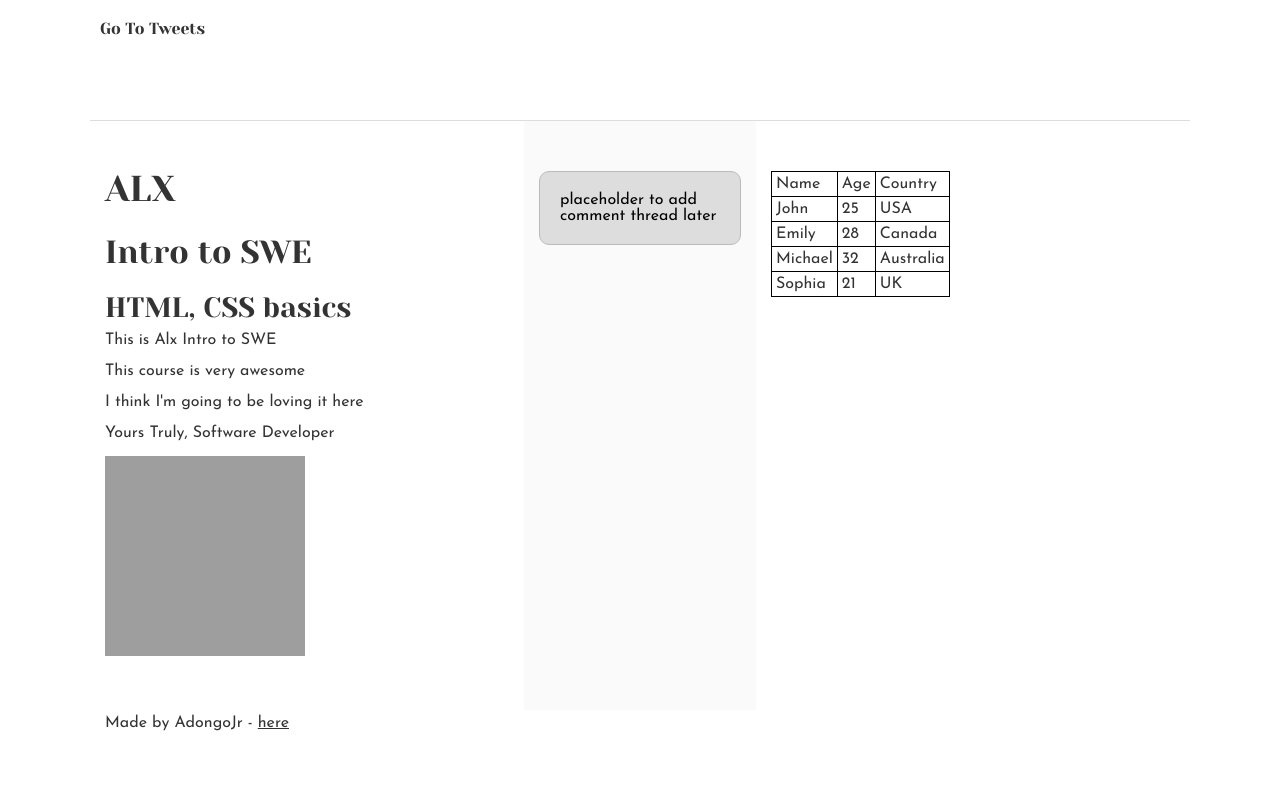
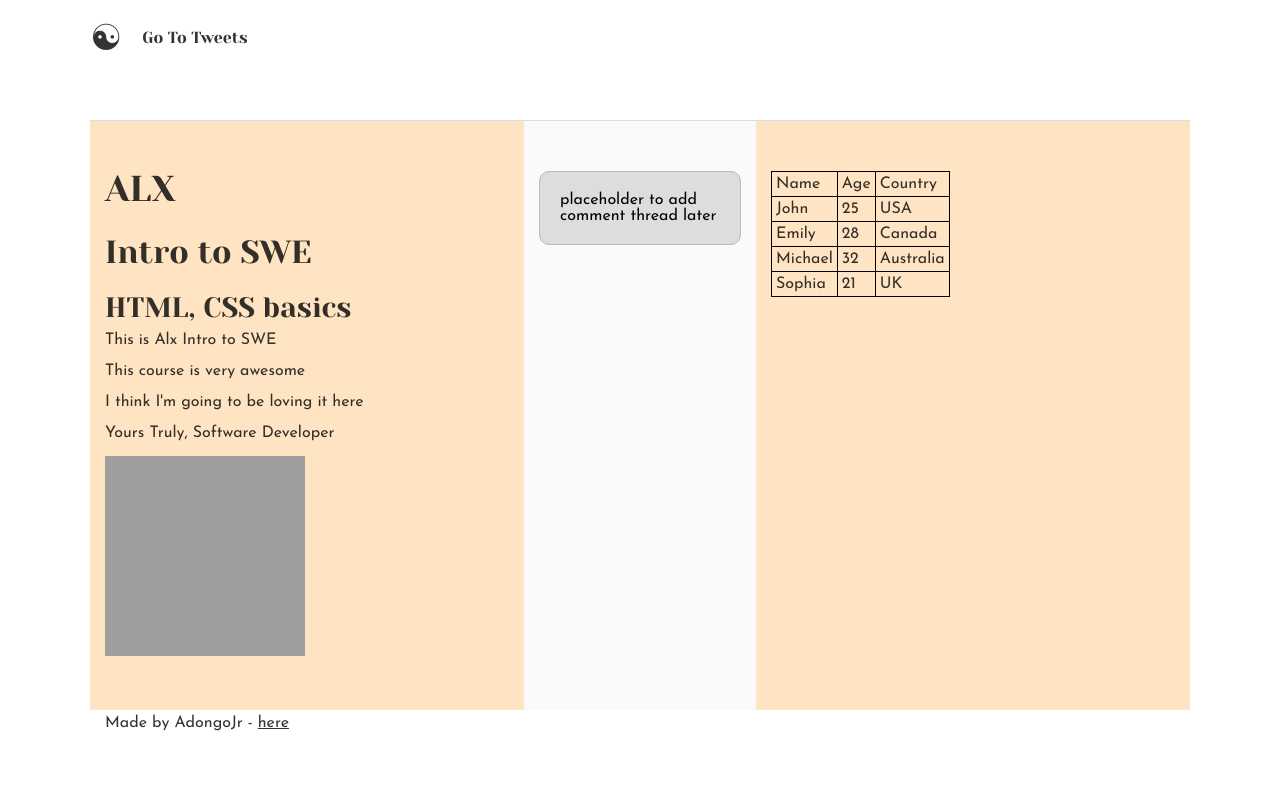
Before and after one commit to AdongoJr2/alx_html_css, a plain HTML site: page css_basic/index.html in a window 1280 px wide. Drawn offline with Linux system fonts and the light colour scheme; grey boxes are pictures that could not be loaded.

Commit message:
3. Some more styling

```diff
--- a/css_basic/index.html
+++ b/css_basic/index.html
@@ -24,6 +24,9 @@
 <body class="works_on_smartphone">
     <header>
         <ul>
+            <li class="logo">
+                ☯
+            </li>
             <li>
                 <a href="./tweets.html">Go To Tweets</a>
             </li>
--- a/css_basic/styles.css
+++ b/css_basic/styles.css
@@ -13,6 +13,7 @@ main {
 
 main article {
   flex: 2;
+  background-color: bisque;
 }
 
 main aside {
```
Also changed, not shown: css_basic/tweets.html (+3 -0 lines).
